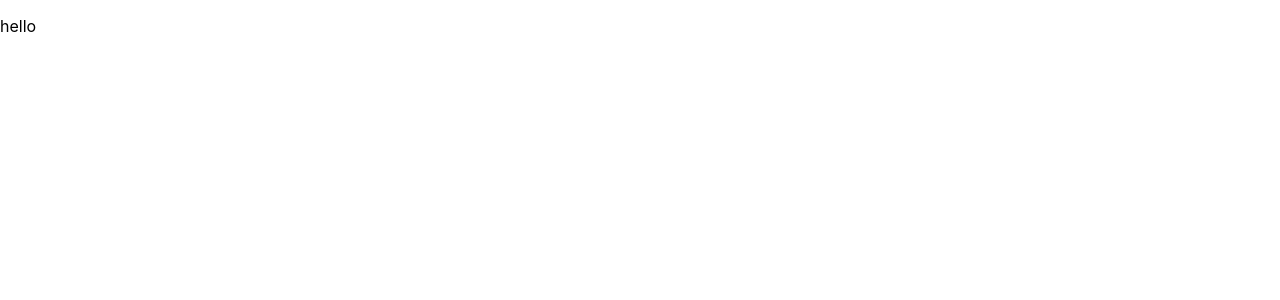
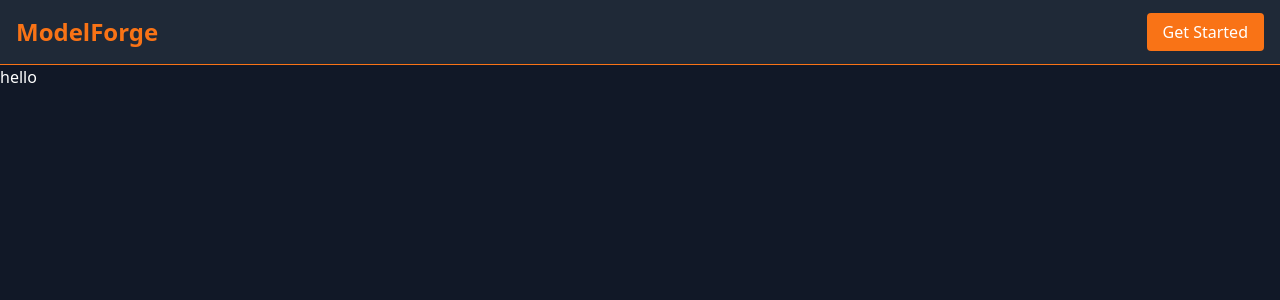
Before and after one commit to RETR0-OS/ModelForge, a React (Create React App) app in the folder Frontend/: page / in a window 1280 px wide. Shown: the top 300 px of the page. Built offline with nearby package versions, Linux system fonts and the light colour scheme.

Commit message:
tailwind init

```diff
--- a/Frontend/package.json
+++ b/Frontend/package.json
@@ -36,5 +36,8 @@
       "last 1 firefox version",
       "last 1 safari version"
     ]
+  },
+  "devDependencies": {
+    "tailwindcss": "^3.4.17"
   }
 }
--- a/Frontend/src/App.js
+++ b/Frontend/src/App.js
@@ -1,7 +1,7 @@
 // src/App.jsx
 import React, { useEffect }  from 'react';
 import { BrowserRouter as Router, Routes, Route } from 'react-router-dom';
-// import Navbar from './components/Navbar';
+import Navbar from './components/Navbar';
 import LandingPage from './pages/LandingPage';
 // import DetectHardwarePage from './pages/DetectHardwarePage';
 // import FinetuningSettingsPage from './pages/FinetuningSettingsPage';
@@ -19,6 +19,7 @@ function App() {
   return (
     <Router>
       <div className="bg-gray-900 text-white min-h-screen">
+        <Navbar />
         <Routes>
           <Route path="/" element={<LandingPage />} />
           {/* <Route
--- a/Frontend/src/components/Navbar.jsx
+++ b/Frontend/src/components/Navbar.jsx
@@ -1,20 +1,21 @@
-// src/components/Navbar.jsx
 import React from 'react';
 import { Link } from 'react-router-dom';
-import logo from '../assets/images/logo.jpg';
+// import logo from '../assets/images/logo.jpg';
 
 const Navbar = ({ appName = "ModelForge" }) => {
   return (
     <nav className="bg-gray-800 p-4 border-b border-orange-500">
       <div className="container mx-auto flex justify-between items-center">
+        {/* Logo and App Name */}
         <div className="flex items-center">
-          <div className="mr-3">
-            <img src={logo} alt={`${appName} Logo`} className="h-8 w-8 rounded-full border-2 border-orange-500" />
-          </div>
           <Link to="/" className="text-orange-500 text-2xl font-bold">{appName}</Link>
         </div>
+
+        {/* Navigation Links */}
         <div className="space-x-4">
-          <Link to="/finetune/detect" className="bg-orange-500 hover:bg-orange-600 px-4 py-2 rounded transition">Get Started</Link>
+          <Link to="/finetune/detect" className="bg-orange-500 hover:bg-orange-600 px-4 py-2 rounded transition">
+            Get Started
+          </Link>
         </div>
       </div>
     </nav>
--- a/Frontend/src/index.css
+++ b/Frontend/src/index.css
@@ -1,13 +1,3 @@
-body {
-  margin: 0;
-  font-family: -apple-system, BlinkMacSystemFont, 'Segoe UI', 'Roboto', 'Oxygen',
-    'Ubuntu', 'Cantarell', 'Fira Sans', 'Droid Sans', 'Helvetica Neue',
-    sans-serif;
-  -webkit-font-smoothing: antialiased;
-  -moz-osx-font-smoothing: grayscale;
-}
-
-code {
-  font-family: source-code-pro, Menlo, Monaco, Consolas, 'Courier New',
-    monospace;
-}
+@tailwind base;
+@tailwind components;
+@tailwind utilities;
--- /dev/null
+++ b/Frontend/tailwind.config.js
@@ -0,0 +1,10 @@
+/** @type {import('tailwindcss').Config} */
+module.exports = {
+  content: [
+    "./src/**/*.{js,jsx,ts,tsx}",
+  ],
+  theme: {
+    extend: {},
+  },
+  plugins: [],
+}
```
